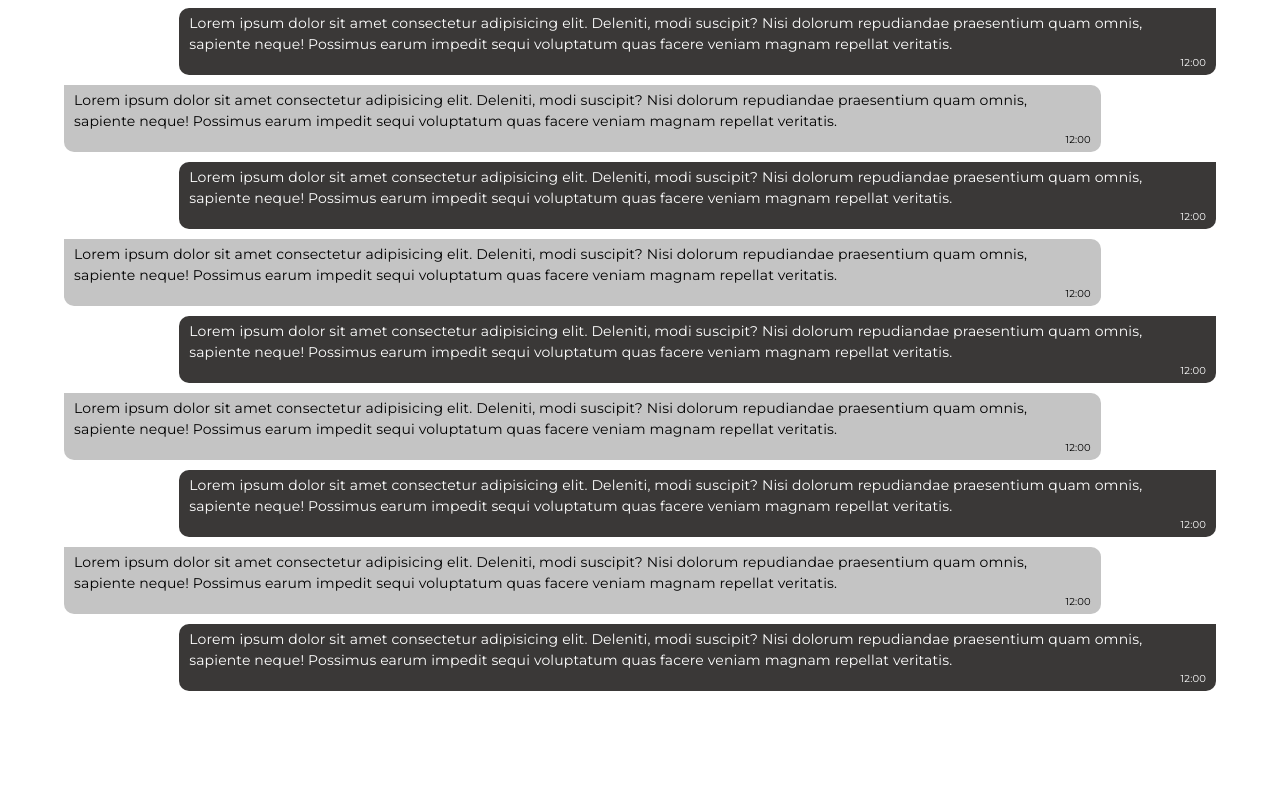
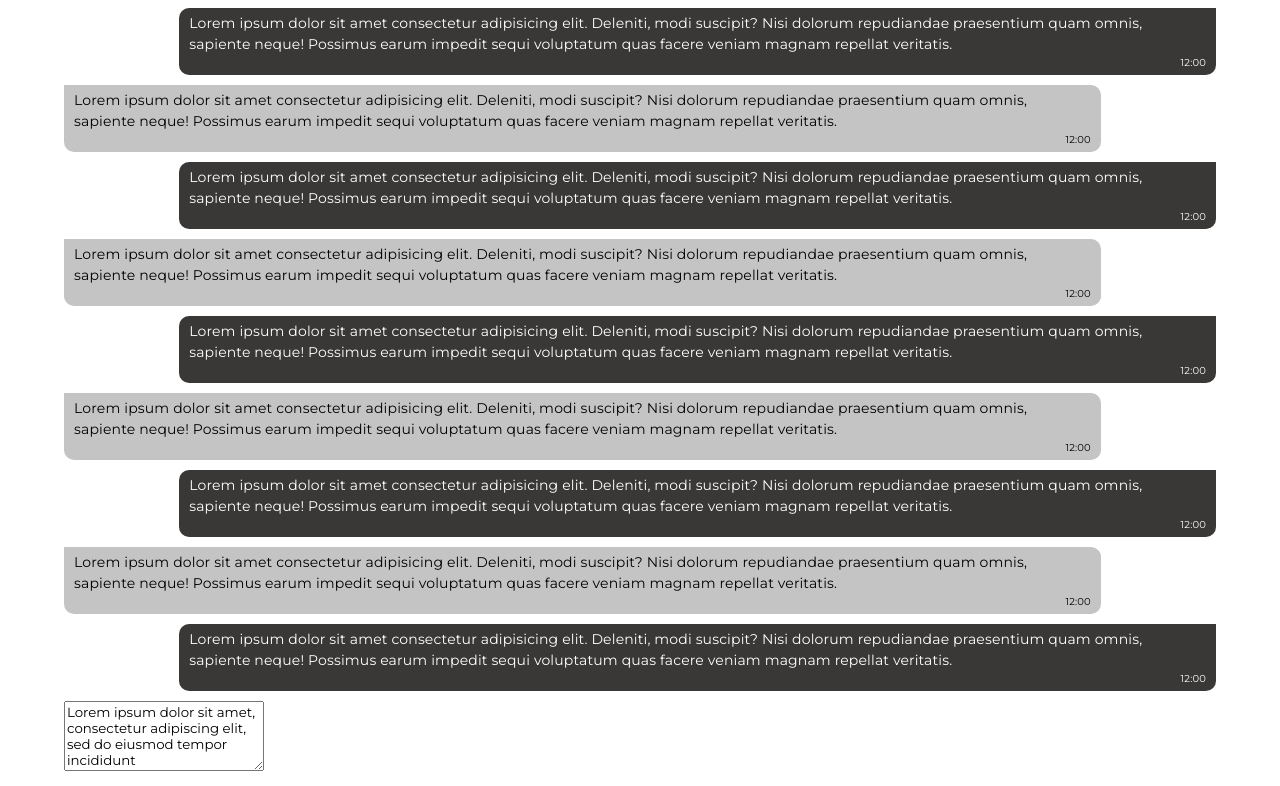
Before and after one commit to SfisoNxumalo/TheHotel, a React (Vite) app: page /Chats in a window 1280 px wide. Shown: the part 1989-2775 px from the top of the page. Before the commit the page ends 2688 px from the top, so only its background shows below. Built offline with nearby package versions, Linux system fonts and the light colour scheme.

Commit message:
Add scroll to the bottom to chat

```diff
--- a/src/app/pages/ChatPage/ChatsPage.tsx
+++ b/src/app/pages/ChatPage/ChatsPage.tsx
@@ -1,8 +1,5 @@
-import { List, ListItem, ListItemAvatar, Avatar, ListItemText, Typography, Divider, AppBar, Box, Container, CssBaseline, Toolbar, useScrollTrigger, IconButton } from "@mui/material";
-import React from "react";
-import ChatItem from "./Components/ChatItem";
-import { ArrowBack } from "@mui/icons-material";
-import MenuIcon from '@mui/icons-material/Menu';
+import { Typography, AppBar, Container, CssBaseline, Toolbar, useScrollTrigger, List, TextareaAutosize } from "@mui/material";
+import React, { useEffect, useRef } from "react";
 import LeftChatItem from "./Components/LeftChatItem/LeftChatItem";
 import RightChatItem from "./Components/RightChatItem/RightChatItem";
 
@@ -36,6 +33,20 @@ function ElevationScroll(props: Props) {
 export default function Chats(props: Props){
 const arr = [1,2,2,5,6,5,656,6,56,5,4,4,4,4,54,564,4,];
 
+
+const bottomRef = useRef<null | HTMLDivElement>(null);
+
+  const scrollToBottom = () => {
+    bottomRef.current?.scrollIntoView();
+  };
+
+
+useEffect(()=>{
+  scrollToBottom();
+  console.log("yess");
+
+},[])
+
     return (
         <React.Fragment>
             <CssBaseline />
@@ -51,12 +62,21 @@ const arr = [1,2,2,5,6,5,656,6,56,5,4,4,4,4,54,564,4,];
             <Toolbar />
             <Container  >
                 <List sx={{ width: '100%', bgcolor: 'background.paper', gap:"10px", display:"flex", flexDirection:"column"  }}>
-       { arr.map(() =>
-           <><LeftChatItem /><RightChatItem /></>
-    )}
-
-
-    </List>
+                    { arr.map((index) =>
+                              <><LeftChatItem /><RightChatItem /></>
+                        )}
+                        <div>
+                          <TextareaAutosize
+                              maxRows={4}
+                              aria-label="maximum height"
+                              placeholder="Maximum 4 rows"
+                              defaultValue="Lorem ipsum dolor sit amet, consectetur adipiscing elit, sed do eiusmod tempor incididunt
+                                  ut labore et dolore magna aliqua."
+                              style={{ width: 200 }}
+/>
+                        </div>
+                </List>
+            <div ref={bottomRef} />
             </Container>
     </React.Fragment>
     );
```
